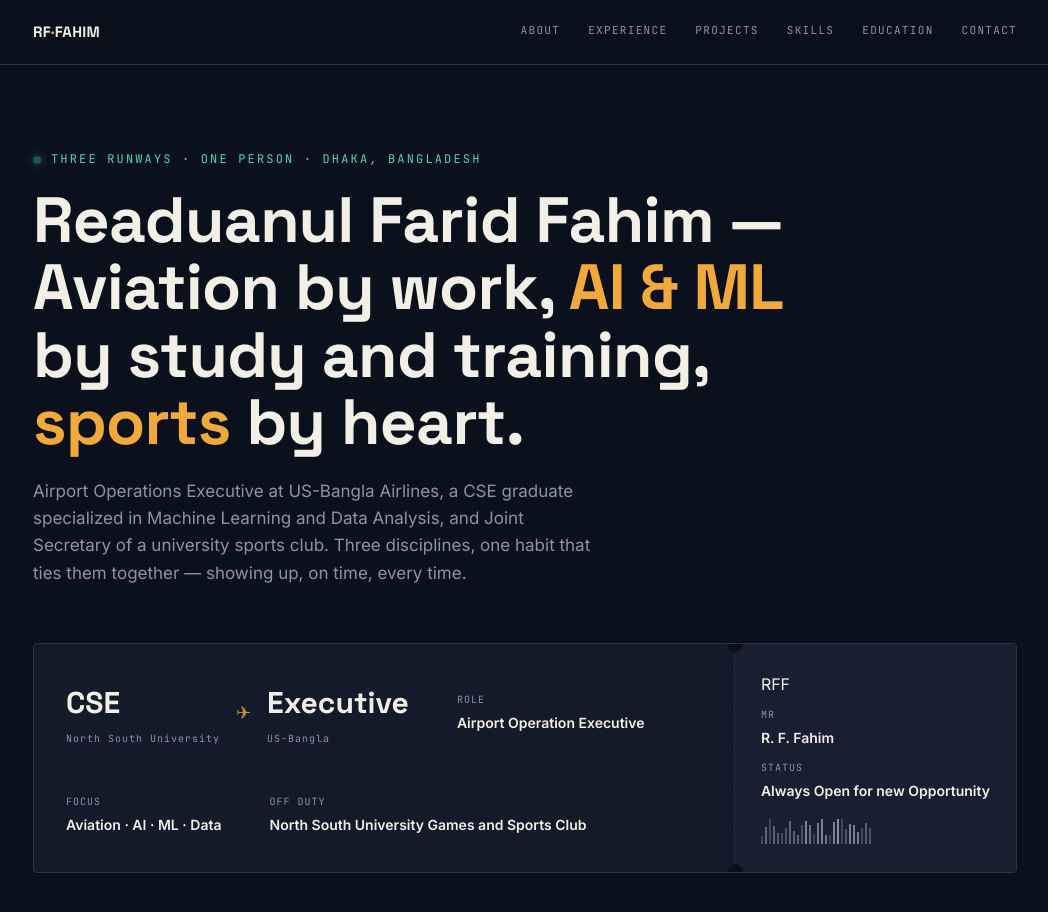
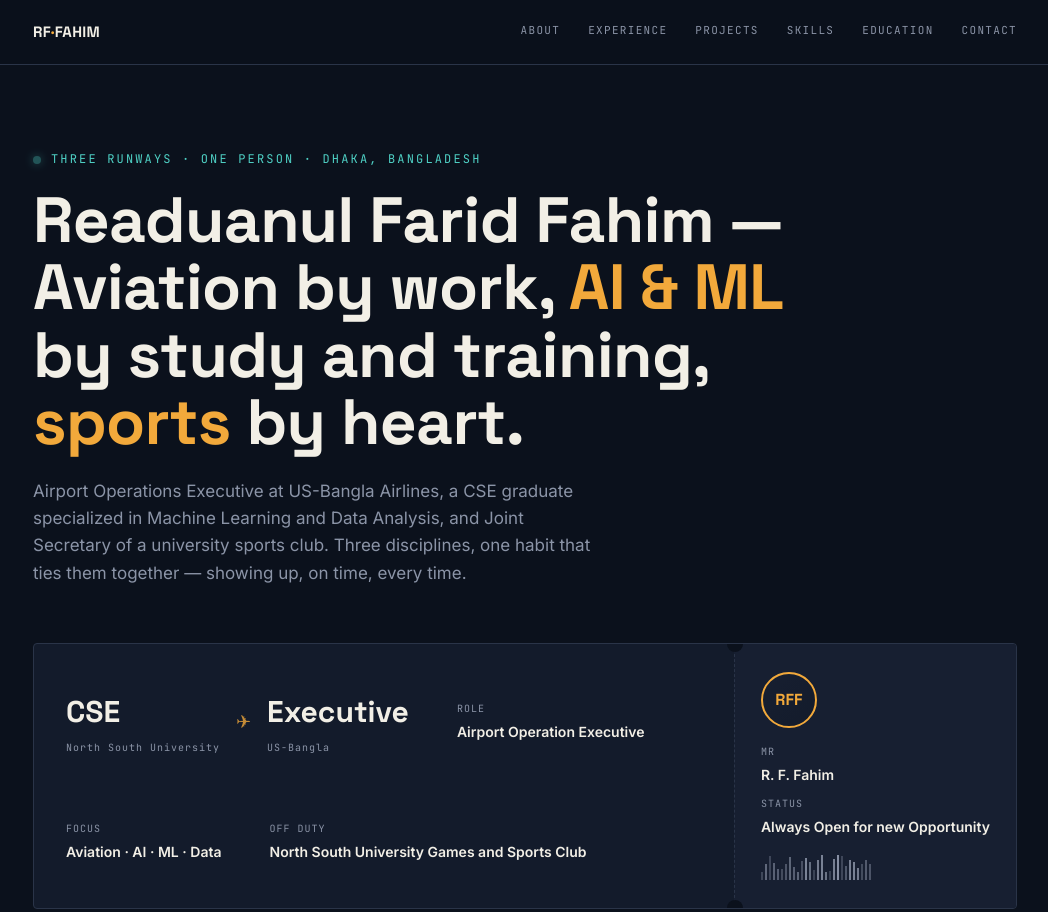
Before and after one commit to ReaduanulFaridFahim/readuanulfaridfahim.github.io, a plain HTML site: page index.html in a window 1280 px wide. Shown: the top 912 px of the page, without its empty margins (115-1163 px from the left). Drawn offline with Linux system fonts and the light colour scheme.

Commit message:
Enhance BP avatar styling in index.html
Added a new avatar style for boarding pass section.

```diff
--- a/index.html
+++ b/index.html
@@ -64,7 +64,7 @@
   @media(min-width:720px){ .navlinks{ display:flex; } }
 
   /* ---------- HERO / BOARDING PASS ---------- */
-  header.hero{
+ header.hero{
     padding:150px 0 90px;
     position:relative;
   }
@@ -115,6 +115,13 @@
     width:56px; height:56px; border-radius:50%; object-fit:cover;
     border:2px solid var(--amber); margin-bottom:6px;
   }
+  .bp-avatar{
+    width:56px; height:56px; border-radius:50%; margin-bottom:6px;
+    border:2px solid var(--amber);
+    background:linear-gradient(135deg, var(--panel-2), var(--panel));
+    display:flex; align-items:center; justify-content:center;
+    font-family:'Space Grotesk'; font-weight:700; font-size:16px; color:var(--amber);
+  }
 
   .hero-cta{ margin-top:38px; display:flex; gap:14px; flex-wrap:wrap; }
   .btn{
@@ -125,7 +132,6 @@
   .btn-primary{ background:var(--amber); color:#0B111C; border-color:var(--amber); font-weight:600; }
   .btn-primary:hover{ background:#ffbe5c; }
   .btn-ghost:hover{ border-color:var(--teal); color:var(--teal); }
-
   /* ---------- SECTION SCAFFOLDING ---------- */
   section{ padding:90px 0; border-bottom:1px solid var(--line); position:relative; }
   .sec-head{ display:flex; align-items:baseline; gap:16px; margin-bottom:48px; }
```
